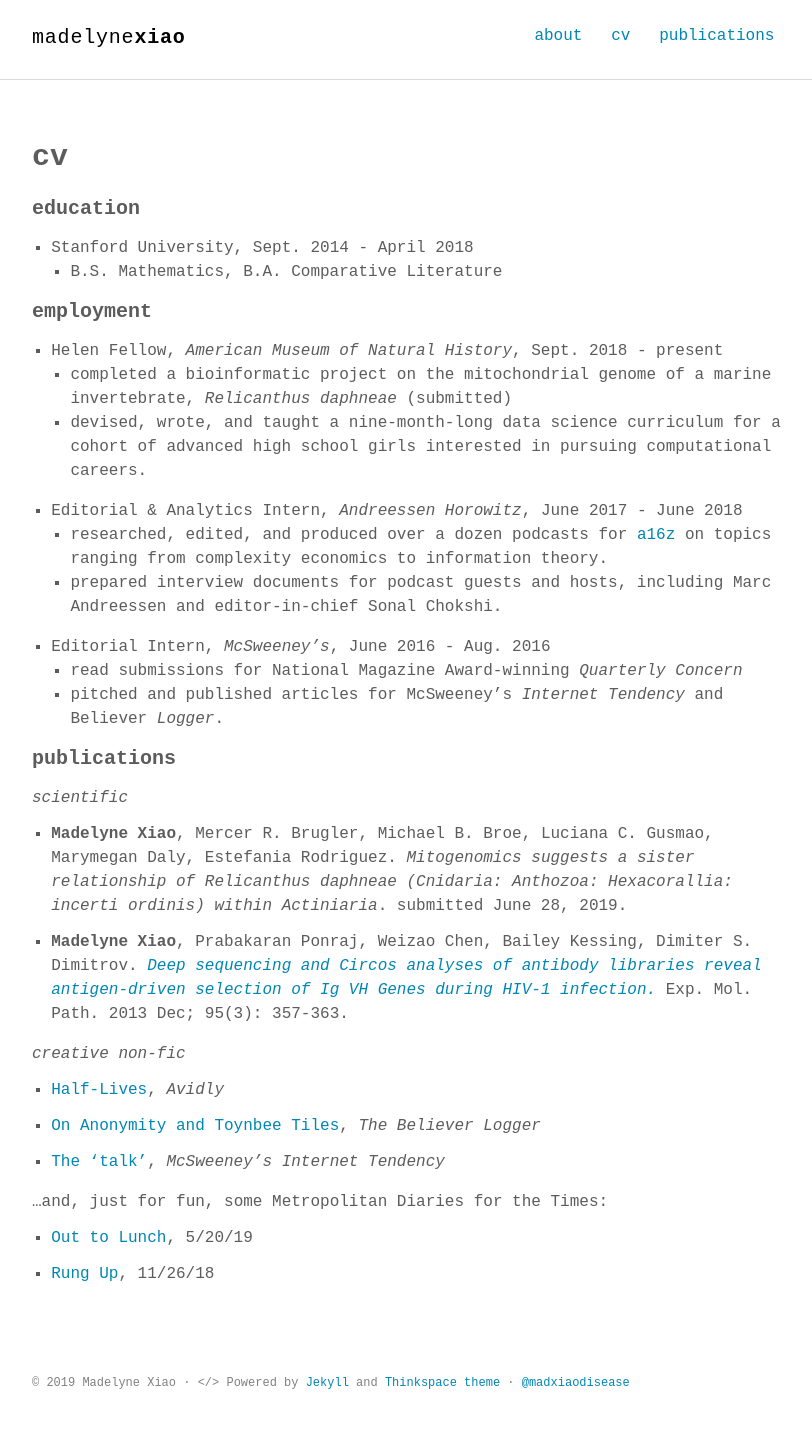
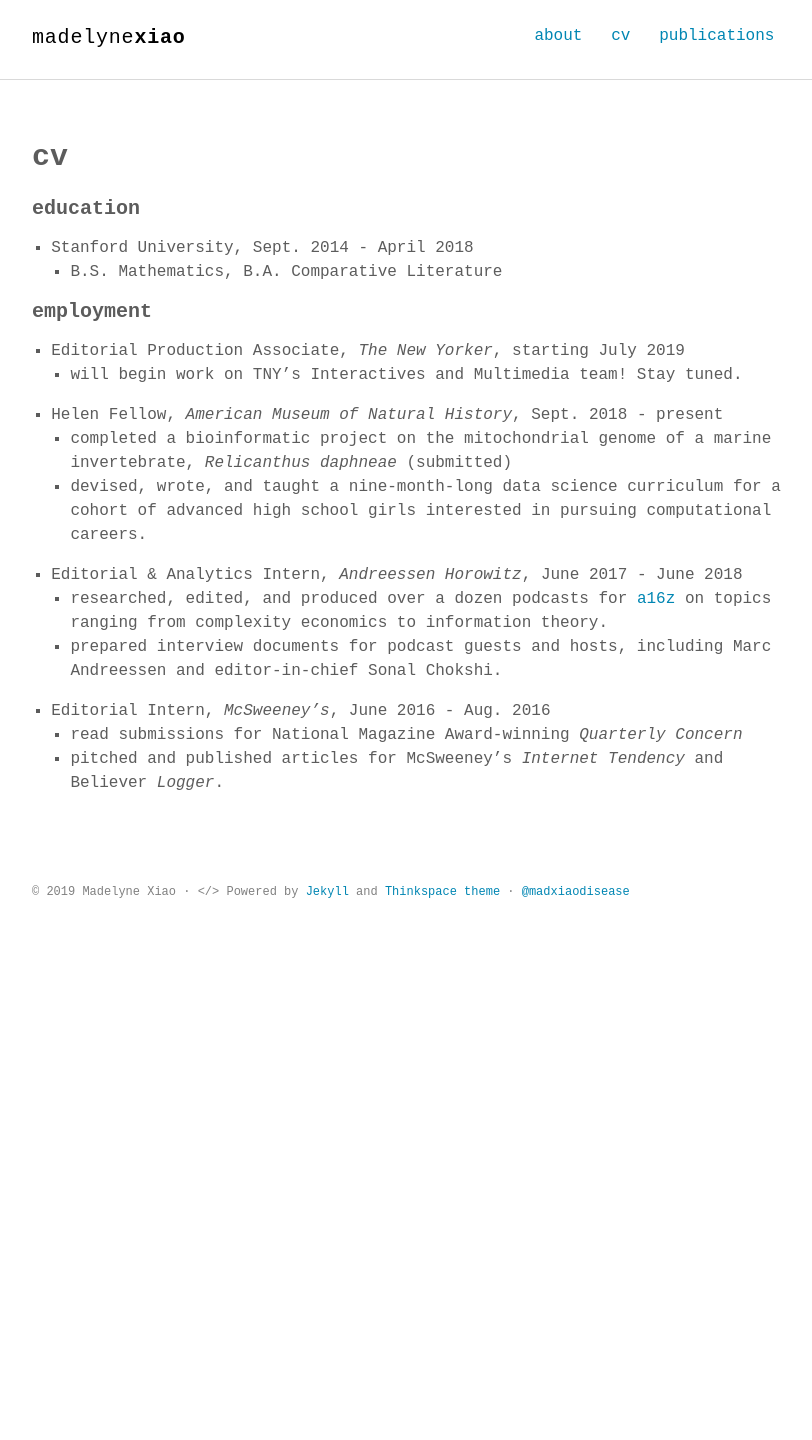
Before and after one commit to madelyne/madelyne.github.io, a Jekyll site: the page built from cv.md, in a window 1280 px wide. Shown: the whole page, without its empty margins (232-1044 px from the left). Built offline with Jekyll 4.4.1, drawn with Linux system fonts in a browser that asks for light colours; some web fonts are replaced; after the commit the page ends 949 px from its top, so only the background shows below that.

Commit message:
updated cv

```diff
--- a/cv.md
+++ b/cv.md
@@ -9,6 +9,9 @@
 	- B.S. Mathematics, B.A. Comparative Literature
 
 #### employment
+* Editorial Production Associate, _The New Yorker_, starting July 2019
+	- will begin work on TNY's Interactives and Multimedia team! Stay tuned.
+
 * Helen Fellow, _American Museum of Natural History_, Sept. 2018 - present
 	-  completed a bioinformatic project on the mitochondrial genome of a marine invertebrate, _Relicanthus daphneae_ (submitted)
 	-  devised, wrote, and taught a nine-month-long data science curriculum for a cohort of advanced high school girls interested in pursuing computational careers.
@@ -18,26 +21,3 @@
 * Editorial Intern, _McSweeney's_, June 2016 - Aug. 2016
 	-  read submissions for National Magazine Award-winning _Quarterly Concern_
 	-  pitched and published articles for McSweeney's _Internet Tendency_ and Believer _Logger_.
-
-#### publications
-
-_scientific_
-
-- **Madelyne Xiao**, Mercer R. Brugler, Michael B. Broe, Luciana C. Gusmao, Marymegan Daly, Estefania Rodriguez. _Mitogenomics suggests a sister relationship of Relicanthus daphneae (Cnidaria: Anthozoa: Hexacorallia: incerti ordinis) within Actiniaria_. submitted June 28, 2019.
-
-- **Madelyne Xiao**, Prabakaran Ponraj, Weizao Chen, Bailey Kessing, Dimiter S. Dimitrov. [_Deep sequencing and Circos analyses of antibody libraries reveal antigen-driven selection of Ig VH Genes during HIV-1 infection._](https://www.ncbi.nlm.nih.gov/pmc/articles/PMC3889869/) Exp. Mol. Path. 2013 Dec; 95(3): 357-363.
-
-
-_creative non-fic_
-
-- [Half-Lives](http://avidly.lareviewofbooks.org/), _Avidly_
-
-- [On Anonymity and Toynbee Tiles](https://believermag.com/logger/toynbee/), _The Believer Logger_
-
-- [The 'talk'](https://www.mcsweeneys.net/articles/a-mother-gives-her-30-something-daughter-the-talk), _McSweeney's Internet Tendency_
-
-...and, just for fun, some Metropolitan Diaries for the Times:
-
-- [Out to Lunch](https://www.nytimes.com/2019/05/20/nyregion/metropolitan-diary.html), 5/20/19
-
-- [Rung Up](https://www.nytimes.com/2018/11/26/nyregion/metropolitan-diary.html), 11/26/18
```
